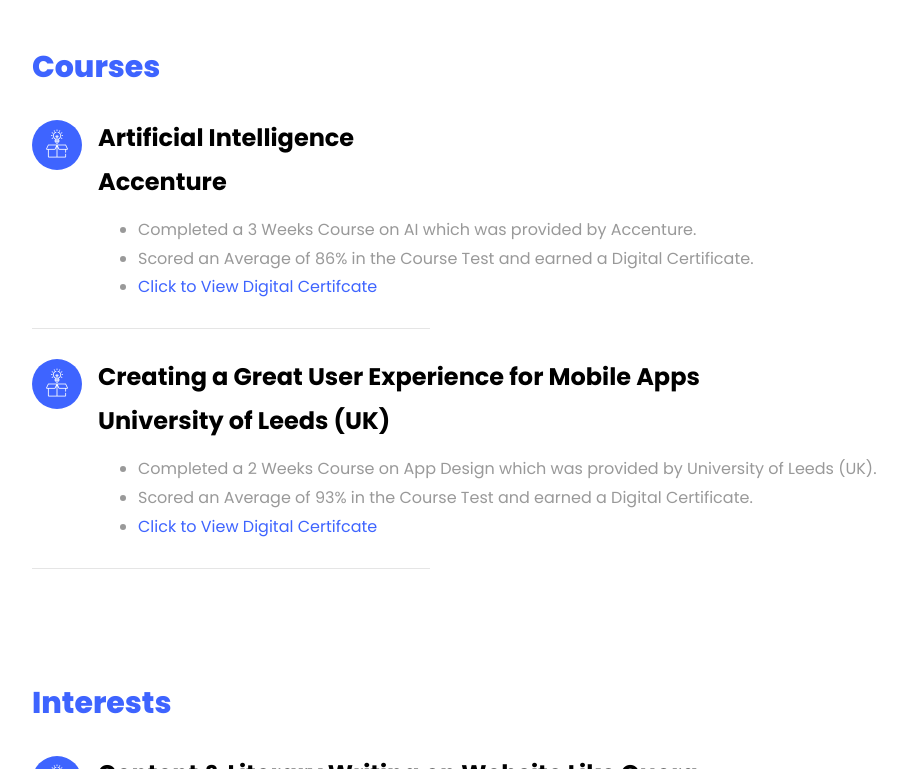
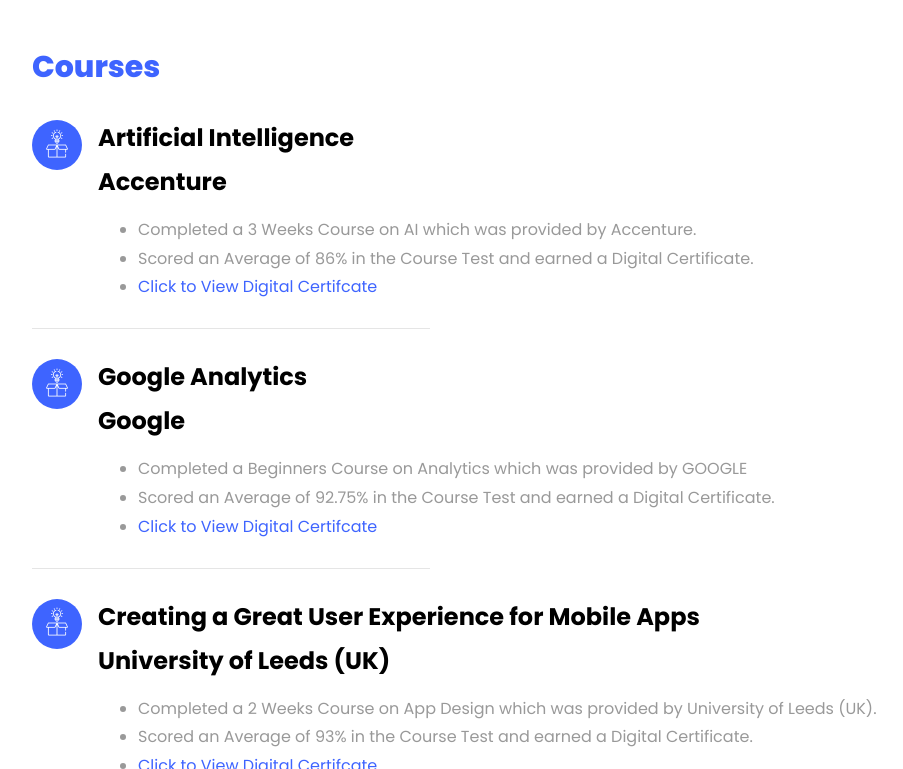
Before and after one commit to dewdew29/dewdew07.github.io, a plain HTML site: page index.html in a window 1280 px wide. Shown: the part 2814-3583 px from the top of the page, without its empty margins (338-1241 px from the left). Drawn offline with Linux system fonts and the light colour scheme; files whose address does not match are found by name.

Commit message:
Update index.html

```diff
--- a/index.html
+++ b/index.html
@@ -205,7 +205,8 @@
 						          </span>
 						          <div class="progress-value w-100 h-100 rounded-circle d-flex align-items-center justify-content-center">
 						            <div class="h2 font-weight-bold"><font size="4"><ul>
-  <li>C++</li>
+								    <li>C++</li>
+								    <li>Python></li>
   <li>Javascript</li>
 
 </ul></font><sup class="small"></sup></div>
@@ -302,6 +303,21 @@
 		    					<p> <ul> <li><nobr>Completed a 3 Weeks Course on AI which was provided by Accenture.</nobr></li>
  <li><nobr>Scored an Average of 86% in the Course Test and earned a Digital Certificate.</nobr></li>
  <li><a href="https://futurelearn.com/certificates/k43wyj5">Click to View Digital Certifcate</a> </li>
+
+	    					</div>
+	    				</div>
+
+							   <div class="resume-wrap d-flex ftco-animate">
+					    	<div class="icon d-flex align-items-center justify-content-center">
+					    		<span class="flaticon-ideas"></span>
+					    	</div>
+					    	<div class="text pl-3">
+
+		    					<h2>Google Analytics</h2>
+		    					<span class="position"><h4><b>Google</b></h4></span>
+		    					<p> <ul> <li><nobr>Completed a Beginners Course on Analytics which was provided by GOOGLE</nobr></li>
+ <li><nobr>Scored an Average of 92.75% in the Course Test and earned a Digital Certificate.</nobr></li>
+ <li><a href="https://analytics.google.com/analytics/academy/certificate/mT1x4cGRRKyZW479i_tr5Q">Click to View Digital Certifcate</a> </li>
 
 	    					</div>
 	    				</div>
```
